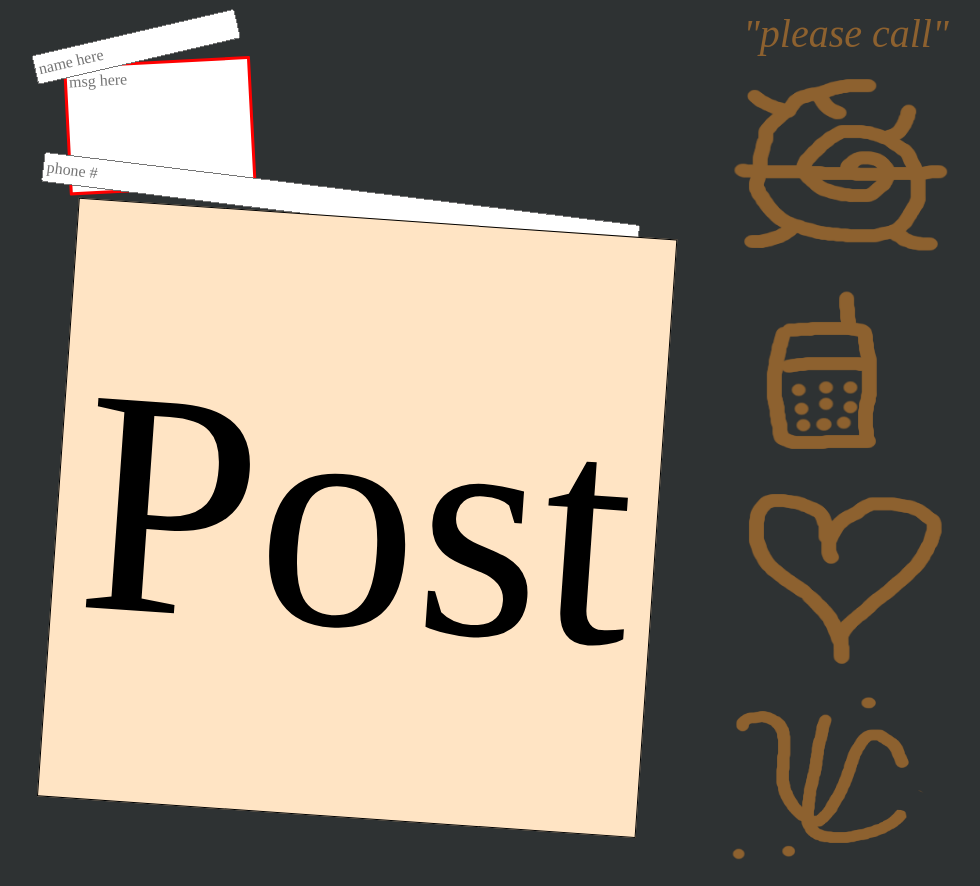
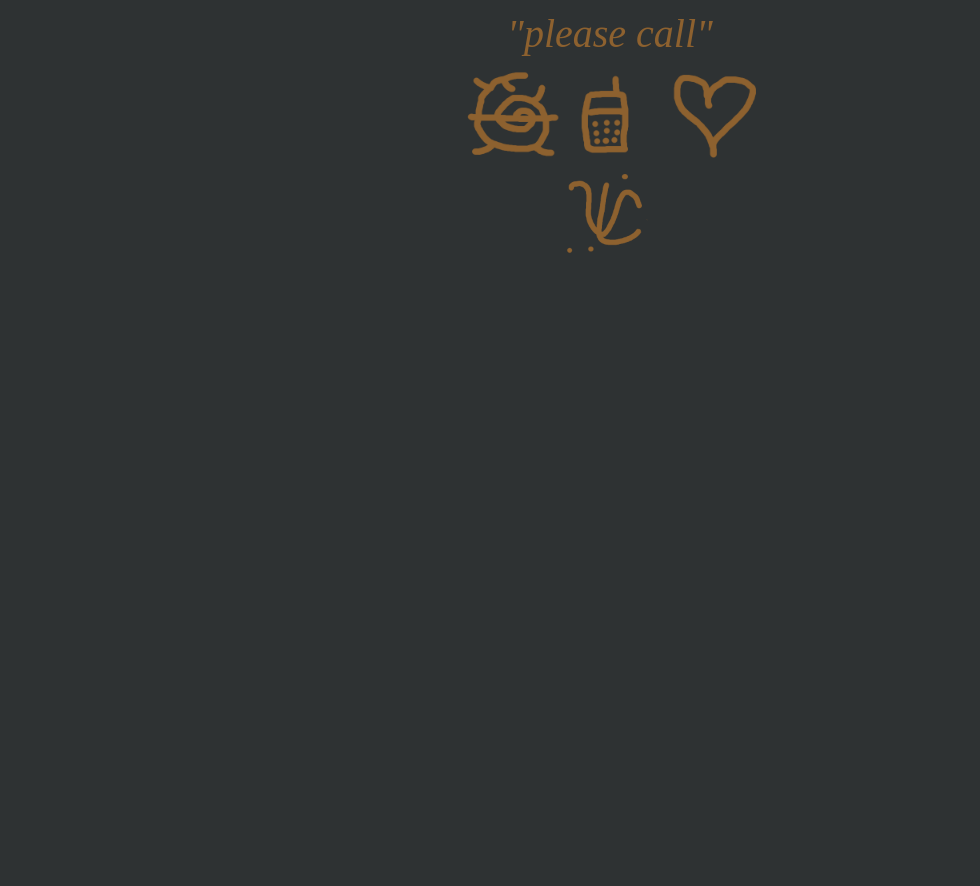
Before and after one commit to gabriel-5/p6-social-site, a React (Create React App) app: page /viewposts in a window 1280 px wide. Shown: the whole page, without its empty margins (30-1010 px from the left). After the commit the page ends 800 px from the top, so only its background shows below. Built offline with nearby package versions, Linux system fonts and the light colour scheme.

Commit message:
Links working

```diff
--- a/package.json
+++ b/package.json
@@ -10,6 +10,7 @@
     "react": "^17.0.2",
     "react-bootstrap": "^2.0.0-rc.0",
     "react-dom": "^17.0.2",
+    "react-router-dom": "^5.3.0",
     "react-scripts": "4.0.3",
     "toastr": "^2.1.4",
     "web-vitals": "^1.1.2"
--- a/src/App.css
+++ b/src/App.css
@@ -38,8 +38,8 @@ body {
 }
 
 .logo {
-  height: 205px;
-  width: 235px;
+  height: 100px;
+  width: 100px;
 }
 
 .postContainer {
@@ -103,7 +103,26 @@ body {
 
 .pleaseCall {
   margin-top: 10px;
-  margin-left: 27px;
+  /* margin-left: 27px; */
   font-style: italic;
   color: #8d612f;
+  text-align: center;
 }
+
+.title {
+  text-align: center;
+}
+
+a {
+  color: #fa8072;
+  text-decoration: none;
+}
+
+.nav {
+  text-align: center;
+  position: fixed;
+}
+
+.post {
+  margin-right: 550px;
+}
--- a/src/App.js
+++ b/src/App.js
@@ -5,10 +5,13 @@ import AddPost from "./components/AddPost";
 import Title from "./components/Title";
 import Posts from "./components/Posts";
 import Counter from "./components/Counter";
+import { BrowserRouter as Router, Route, Switch } from "react-router-dom";
 
 import Container from "react-bootstrap/Container";
 import Row from "react-bootstrap/Row";
 import Col from "react-bootstrap/Col";
+import ViewPosts from "./ViewPosts";
+import Navbar from "./Navbar";
 
 function App() {
   const [posts, setPosts] = useState([]);
@@ -20,23 +23,32 @@ function App() {
   };
 
   return (
+    <Router>
       <div className="App">
         <Container className="AppContainer">
           <div className="ComponentContainer">
             <Row>
+              <Col></Col>
               <Col>
+                <Navbar />
+                <Title />
+                <Switch>
+                  <Route exact path="/">
                     <AddPost onAdd={addPost} />
+                  </Route>
+
+                  <Route exact path="/viewposts">
+                    <ViewPosts />
+                    <Posts posts={posts} />
+                  </Route>
+                </Switch>
               </Col>
-            <Col>
-              <Title />
-            </Col>
-            <Col>
-              <Posts posts={posts} />
-            </Col>
+              <Col></Col>
             </Row>
           </div>
         </Container>
       </div>
+    </Router>
   );
 }
 
--- /dev/null
+++ b/src/Navbar.js
@@ -0,0 +1,29 @@
+import { Link } from "react-router-dom";
+import Navbar from "react-bootstrap/Navbar";
+import Container from "react-bootstrap/Container";
+
+const Nav = () => {
+  return (
+    <div>
+      {/* <p className="nav">
+        <Link className="post" to="/">
+          Post
+        </Link>
+        <Link to="/ViewPosts">View</Link>
+      </p> */}
+
+      {/* <Navbar bg="dark" variant="dark">
+        <Container>
+          <Navbar.Brand href="#home">Navbar</Navbar.Brand>
+          <Nav className="me-auto">
+            <Nav.Link href="#home">Home</Nav.Link>
+            <Nav.Link href="#features">Features</Nav.Link>
+            <Nav.Link href="#pricing">Pricing</Nav.Link>
+          </Nav>
+        </Container>
+      </Navbar> */}
+    </div>
+  );
+};
+
+export default Nav;
--- /dev/null
+++ b/src/ViewPosts.js
@@ -0,0 +1,7 @@
+import "./App.css";
+
+const ViewPosts = () => {
+  return <div className="createPost"></div>;
+};
+
+export default ViewPosts;
--- a/src/components/AddPost.js
+++ b/src/components/AddPost.js
@@ -17,7 +17,7 @@ const AddPost = ({ onAdd }) => {
     onclick: null,
     showDuration: "300",
     hideDuration: "1000",
-    timeOut: "1000",
+    timeOut: "2000",
     extendedTimeOut: "1000",
     showEasing: "swing",
     hideEasing: "linear",
--- a/src/components/Post.js
+++ b/src/components/Post.js
@@ -1,17 +1,18 @@
 import "../App.css";
 import Counter from "./Counter";
 import avi from "./avi.png";
+import Card from "react-bootstrap/Card";
 
 const Post = ({ post }) => {
   return (
-    <div className="postContainer">
+    <Card className="postContainer">
       <img className="avi" src={avi} />
       <p>{post.userName} is saying...</p>
       <p className="postContent">"{post.text}"</p>
       <p>Call them on {post.phone}</p>
       <p>{post.signature}</p>
       <Counter />
-    </div>
+    </Card>
   );
 };
 
```
Also changed, not shown: 1 other file (tests, documents, lock files or other folders). Lines whose indentation alone changed are shown as unchanged.
